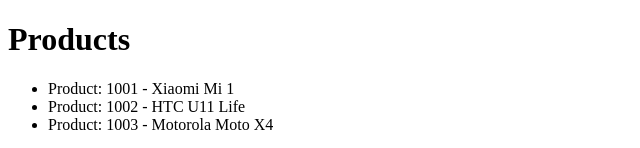
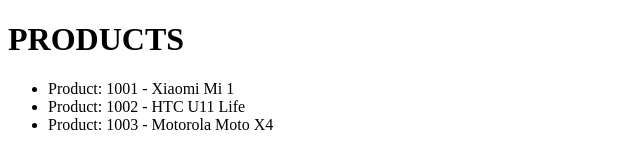
Before and after one commit to sofiacr/inno-store-practice, an Angular app: page / in a window 1280 px wide. Shown: the top 148 px of the page, without its empty margins (0-640 px from the left). Built offline with nearby package versions, Linux system fonts and the light colour scheme.

Commit message:
Title to uppercase

```diff
--- a/src/app/shared/header/header.component.html
+++ b/src/app/shared/header/header.component.html
@@ -1 +1 @@
-<h1>{{title}}</h1>
+<h1>{{title | uppercase}}</h1>
```
